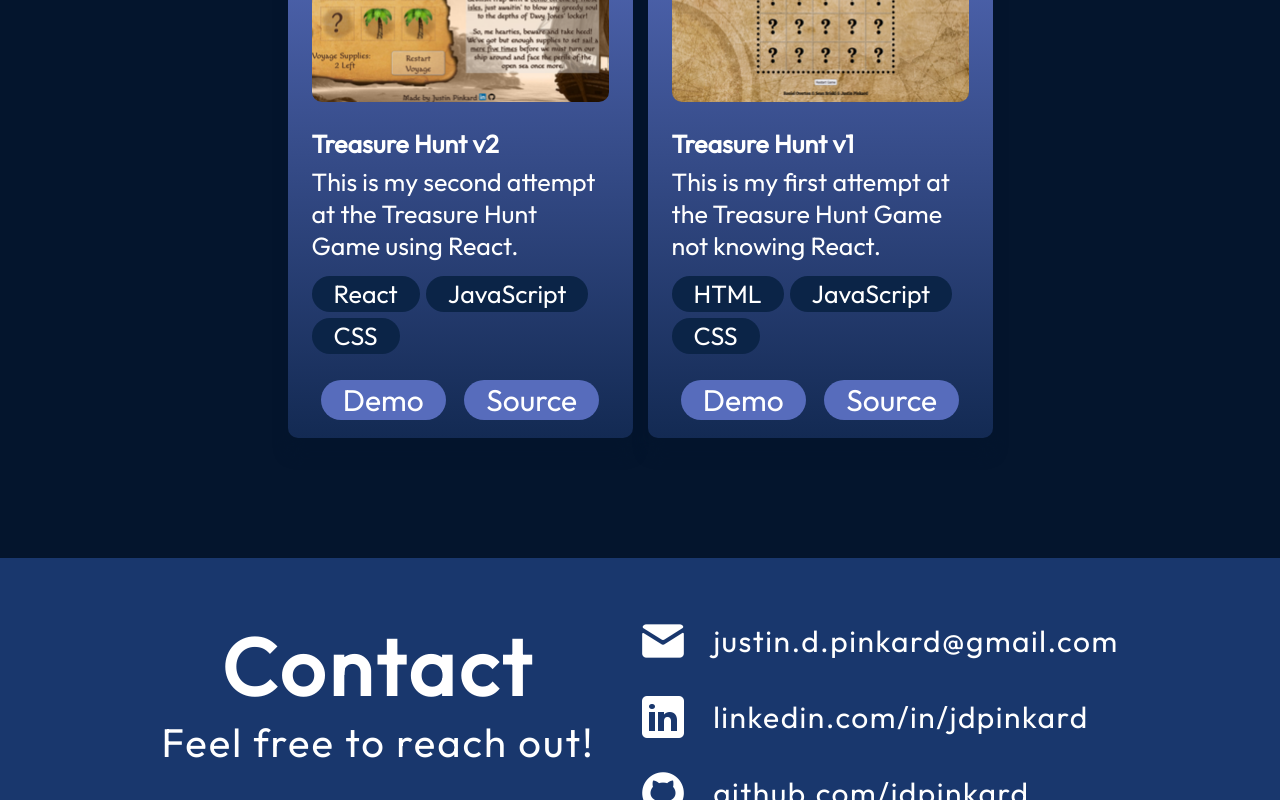
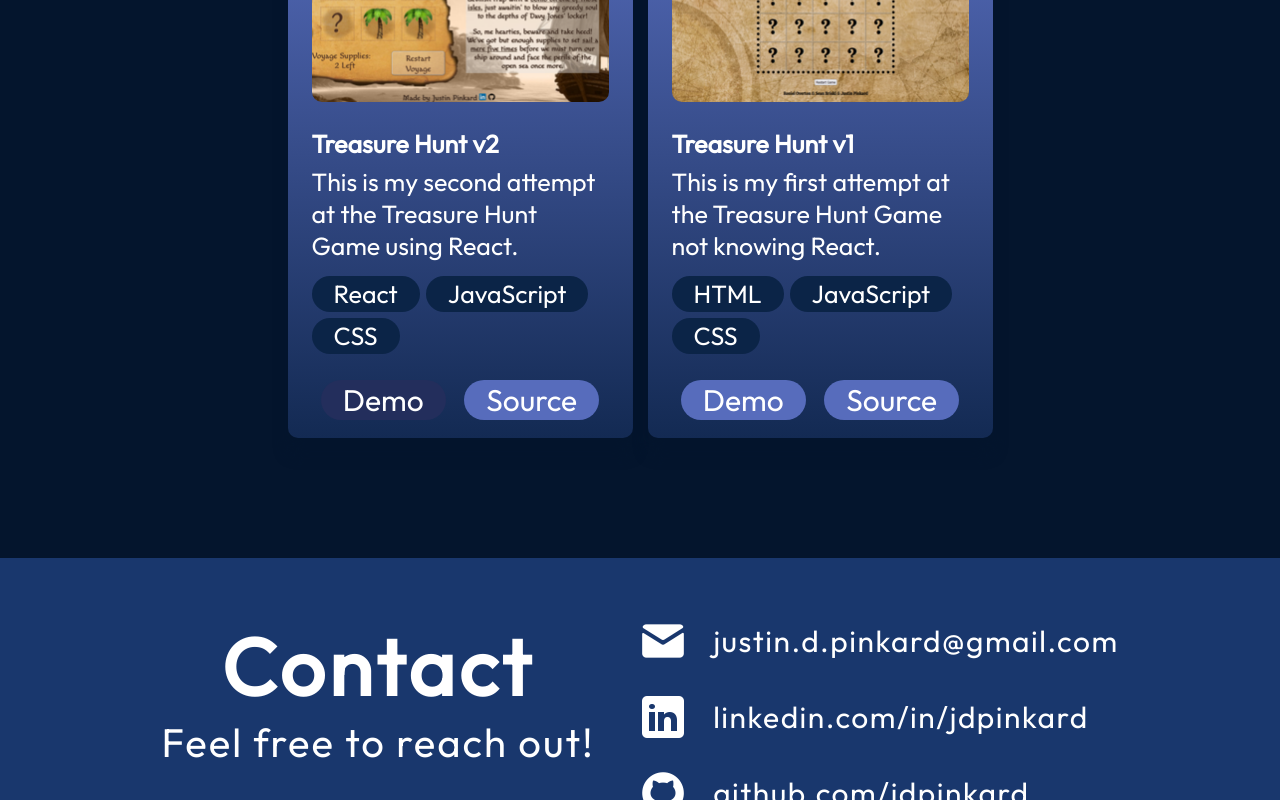
Before and after one commit to jdpinkard/Jportfolio, a React (Vite) app: page / in a window 1280 px wide. In both pictures the pointer is over the link 383 px from the left and 3424 px from the top of the page. Shown: the part 3024-3824 px from the top of the page. Built offline with nearby package versions, Linux system fonts and the light colour scheme.

Commit message:
added another hover effect

```diff
--- a/src/components/Projects/ProjectCard.module.css
+++ b/src/components/Projects/ProjectCard.module.css
@@ -60,3 +60,7 @@
     background: var(--color-primary);
     padding: 1px 22px;
 }
+
+.link:hover {
+    background-color: #232e5c;
+}
```
